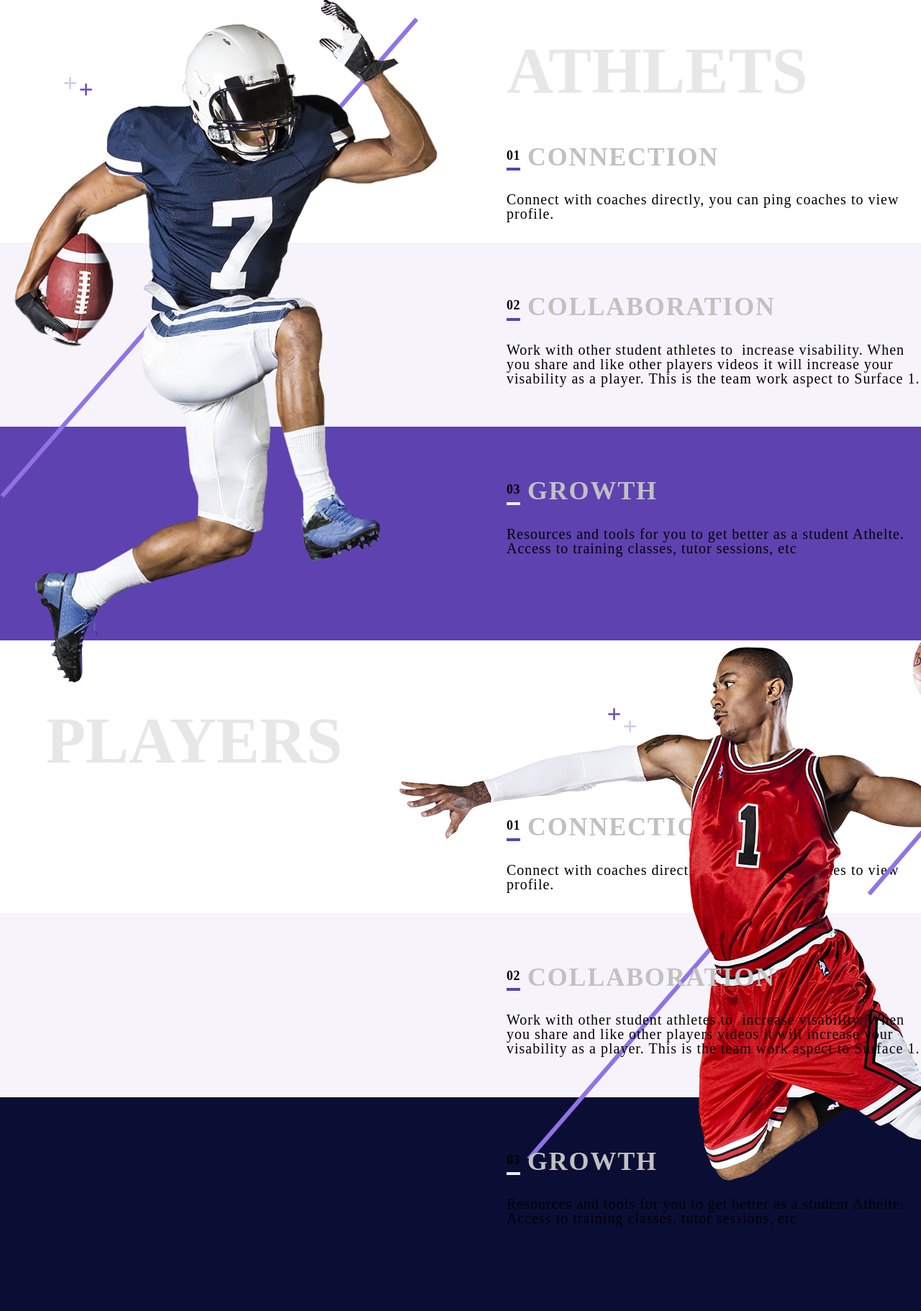
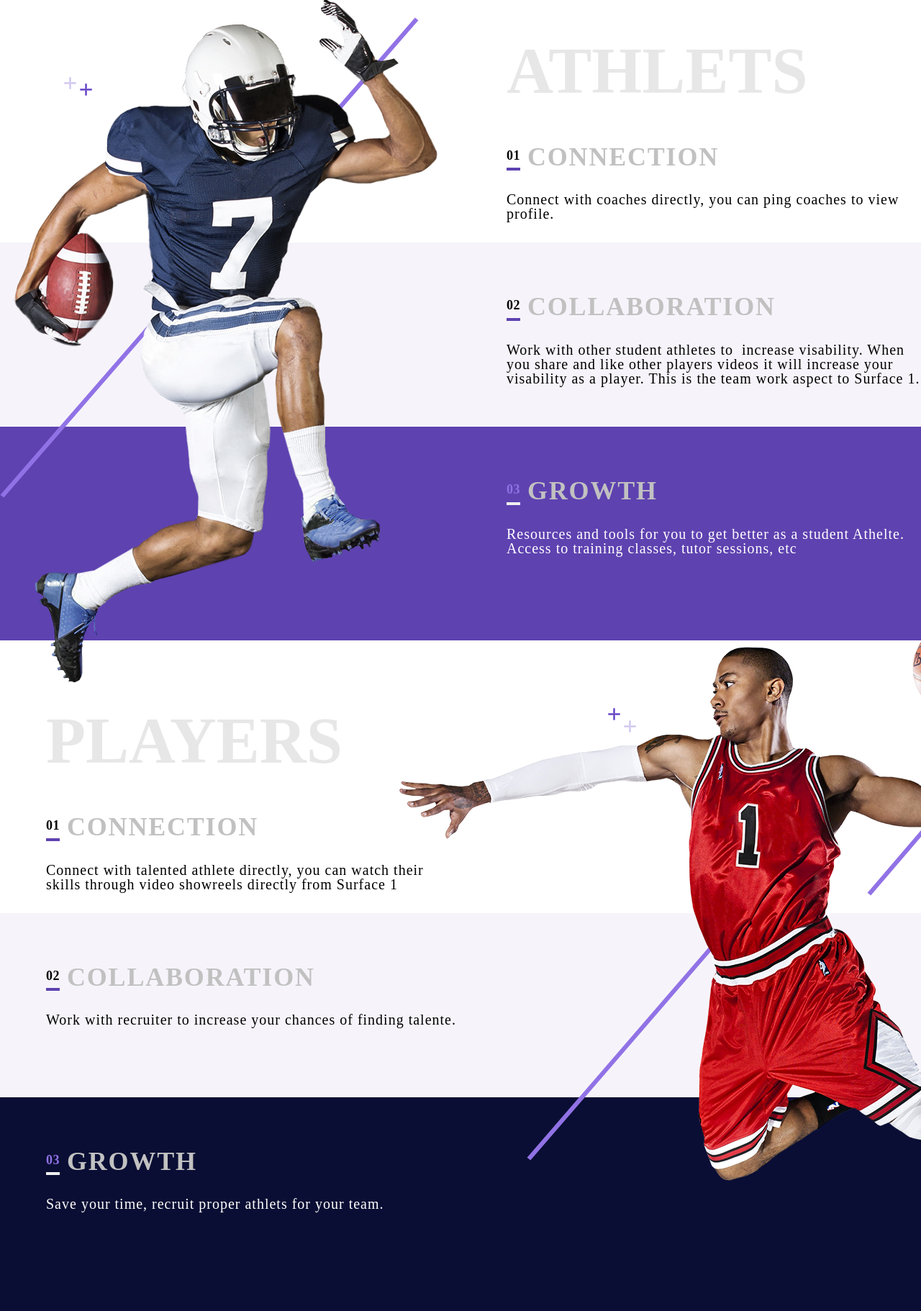
Before and after one commit to DmytroZhigulin/HTML-CSS, a PHP site: page /page/index.html in a window 1280 px wide; the page is wider, and only the part inside the window is pictured. Shown: the part 1227-3049 px from the top of that part at 72% size. Run offline with PHP 8.4, Linux system fonts and the light colour scheme; some libraries are stand-ins or nearby versions.

Commit message:
Adaptive test 2

```diff
--- a/Sport-Adaptive/css/style.css
+++ b/Sport-Adaptive/css/style.css
@@ -282,5 +282,15 @@
   margin-left: 10px;
 }
 
+.left {
+  margin-left: 5%;
+}
+.blue .a-text {
+  color: #ffffff;
+}
+.blue .number {
+  color: #9072e5;
+}
+
 
 /*# sourceMappingURL=style.css.map */
--- a/Sport-Adaptive/page/index.html
+++ b/Sport-Adaptive/page/index.html
@@ -105,25 +105,27 @@
             <div class="content_container">
                 <div class="player"></div>
                 <h1 class="player_title">Players</h1>
-                <div class="number_title">
+                <div class="number_title left">
                     <h3 class="number">01</h3>
                     <div class="n_title">Connection</div>
                 </div>
-                <p class="a-text">Connect with coaches directly, you can ping coaches to view profile.</p>
+                <p class="a-text left">
+                    Connect with talented athlete directly, you can watch their
+                    </br>
+                    skills through video showreels directly from Surface 1
+                </p>
             </div>
         </div>
 
 
         <div class="gray">
             <div class="content_container">
-                <div class="number_title">
+                <div class="number_title left">
                     <h3 class="number">02</h3>
                     <div class="n_title">Collaboration</div>
                 </div>
-                <p class="a-text">
-                    Work with other student athletes to  increase visability.
-                    When you share and like other players videos it will increase your
-                    visability as a player. This is the team work aspect to Surface 1.
+                <p class="a-text left">
+                    Work with recruiter to increase your chances of finding talente.
                 </p>
             </div>
         </div>
@@ -131,13 +133,12 @@
 
         <div class="blue bottom">
             <div class="content_container">
-                <div class="number_title">
+                <div class="number_title left">
                     <h3 class="number">03</h3>
                     <div class="n_title">Growth</div>
                 </div>
-                <p class="a-text">
-                    Resources and tools for you to get better as a student Athelte.
-                    Access to training classes, tutor sessions, etc
+                <p class="a-text left">
+                    Save your time, recruit proper athlets for your team.
                 </p>
             </div>
         </div>
```
